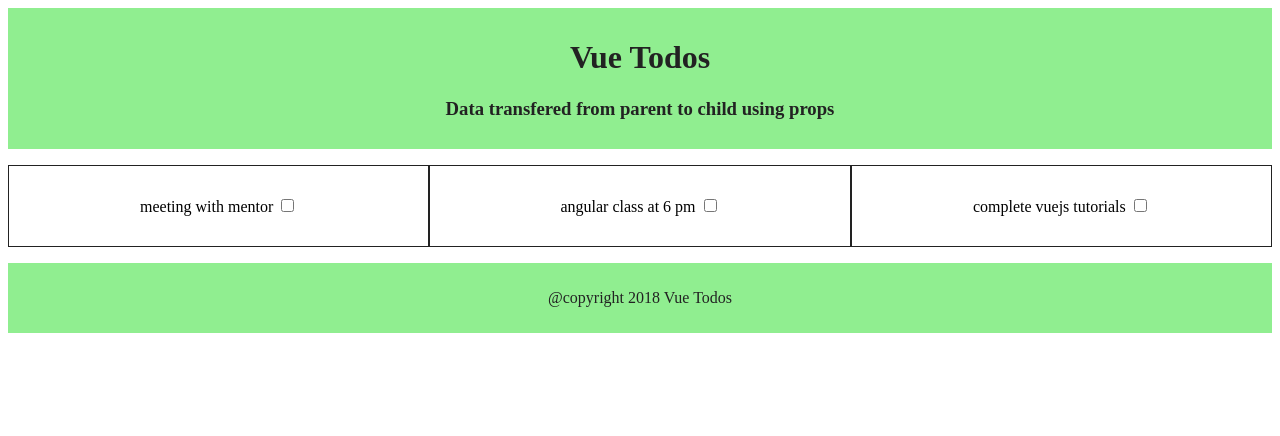
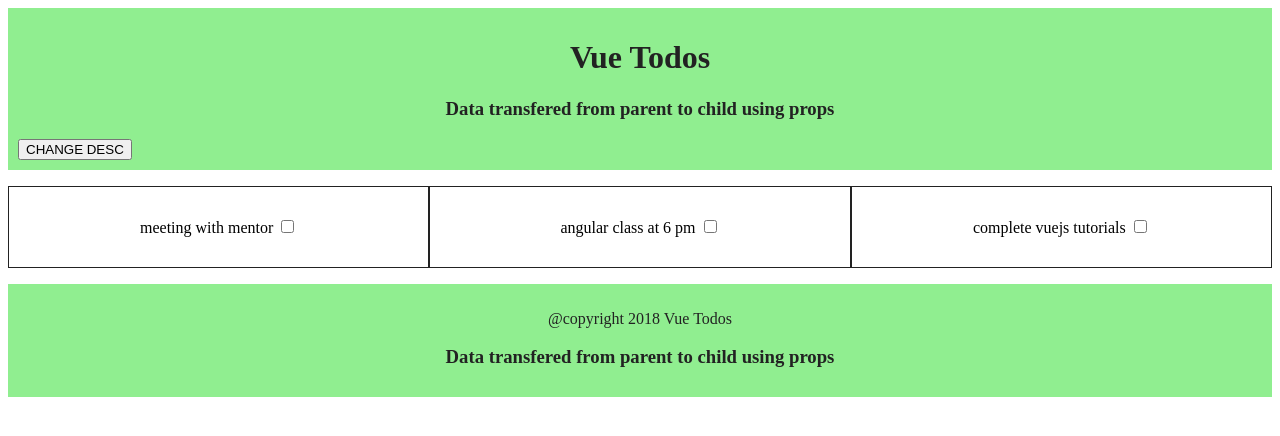
Before and after one commit to siddharthsachdeva2835/VueJs, a Vue app in the folder vue-cli-tutorial/: page / in a window 1280 px wide. Shown: the top 436 px of the page. Built offline with nearby package versions, Linux system fonts and the light colour scheme.

Commit message:
primitive types

```diff
--- a/vue-cli-tutorial/src/App.vue
+++ b/vue-cli-tutorial/src/App.vue
@@ -2,7 +2,7 @@
   <div id="app">
    <app-header :desc="desc"></app-header>
    <todo-list></todo-list>
-   <app-footer></app-footer>
+   <app-footer :desc="desc"></app-footer>
   </div>
 </template>
 
--- a/vue-cli-tutorial/src/components/Footer.vue
+++ b/vue-cli-tutorial/src/components/Footer.vue
@@ -1,11 +1,13 @@
 <template>
   <footer>
       <p>{{copyright}}</p>
+      <h3>{{desc}}</h3>
   </footer>
 </template>
 
 <script>
     export default {
+        props:['desc'],
         data () {
             return {
                 copyright:'@copyright 2018 Vue Todos'
@@ -24,4 +26,8 @@ p {
         color: #222;
         text-align: center;
     }
+    h1 ,h3 {
+        color: #222;
+        text-align: center;
+    }
 </style>
--- a/vue-cli-tutorial/src/components/Header.vue
+++ b/vue-cli-tutorial/src/components/Header.vue
@@ -2,6 +2,7 @@
   <header>
       <h1>{{title}}</h1>
       <h3>{{desc}}</h3>
+      <button @click="changeDesc">CHANGE DESC</button>
   </header>
 </template>
 
@@ -11,6 +12,12 @@ export default {
         data () {
             return {
                 title:'Vue Todos'
+            }
+        },
+        methods: {
+            // desc is changed only in the header as it is a primitive type
+            changeDesc : function(){
+                this.desc = 'Data transfered from App.vue to Header.vue using props'
             }
         }
     }
@@ -26,5 +33,4 @@ h1 ,h3 {
         color: #222;
         text-align: center;
     }
-
 </style>
```
Lines whose indentation alone changed are shown as unchanged.
